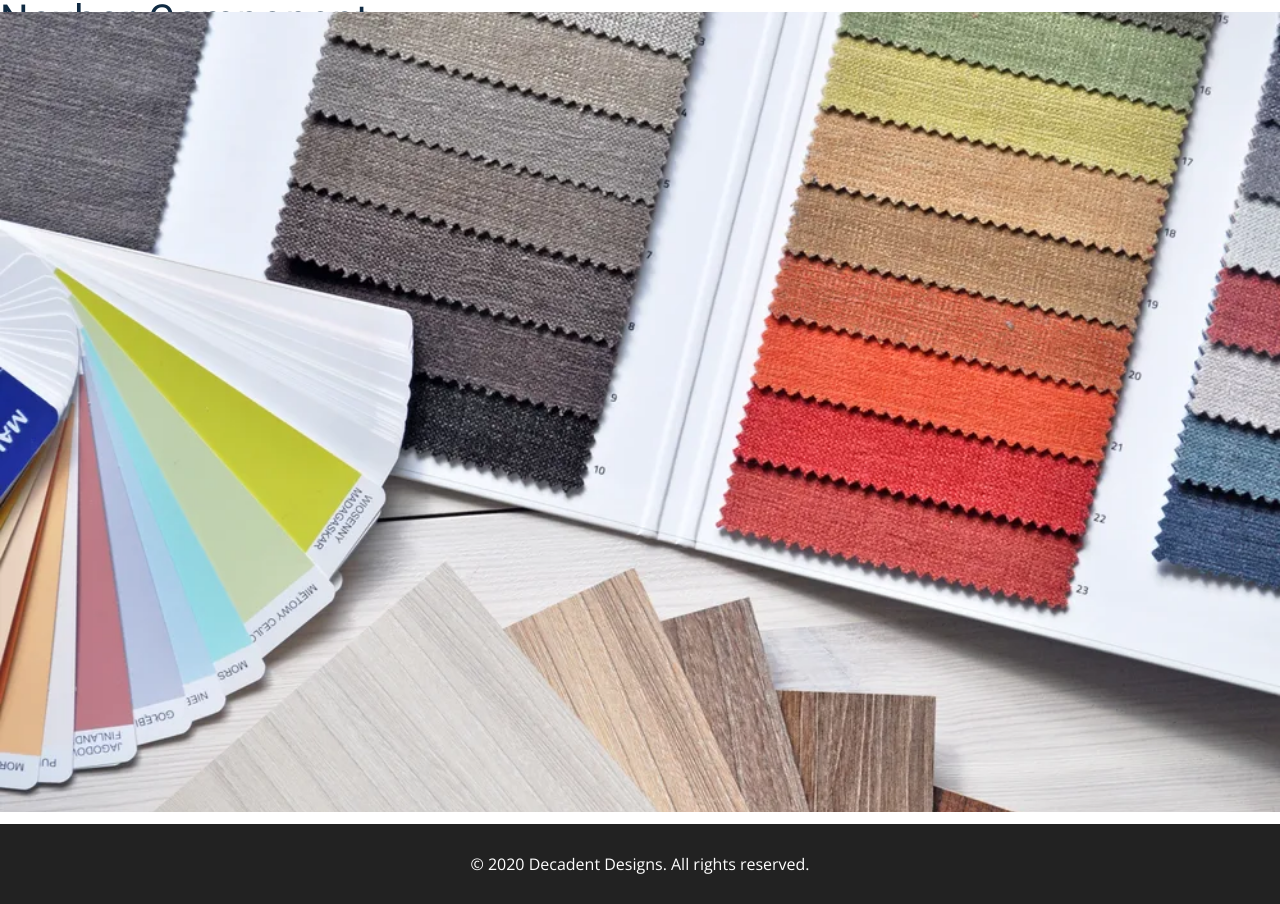
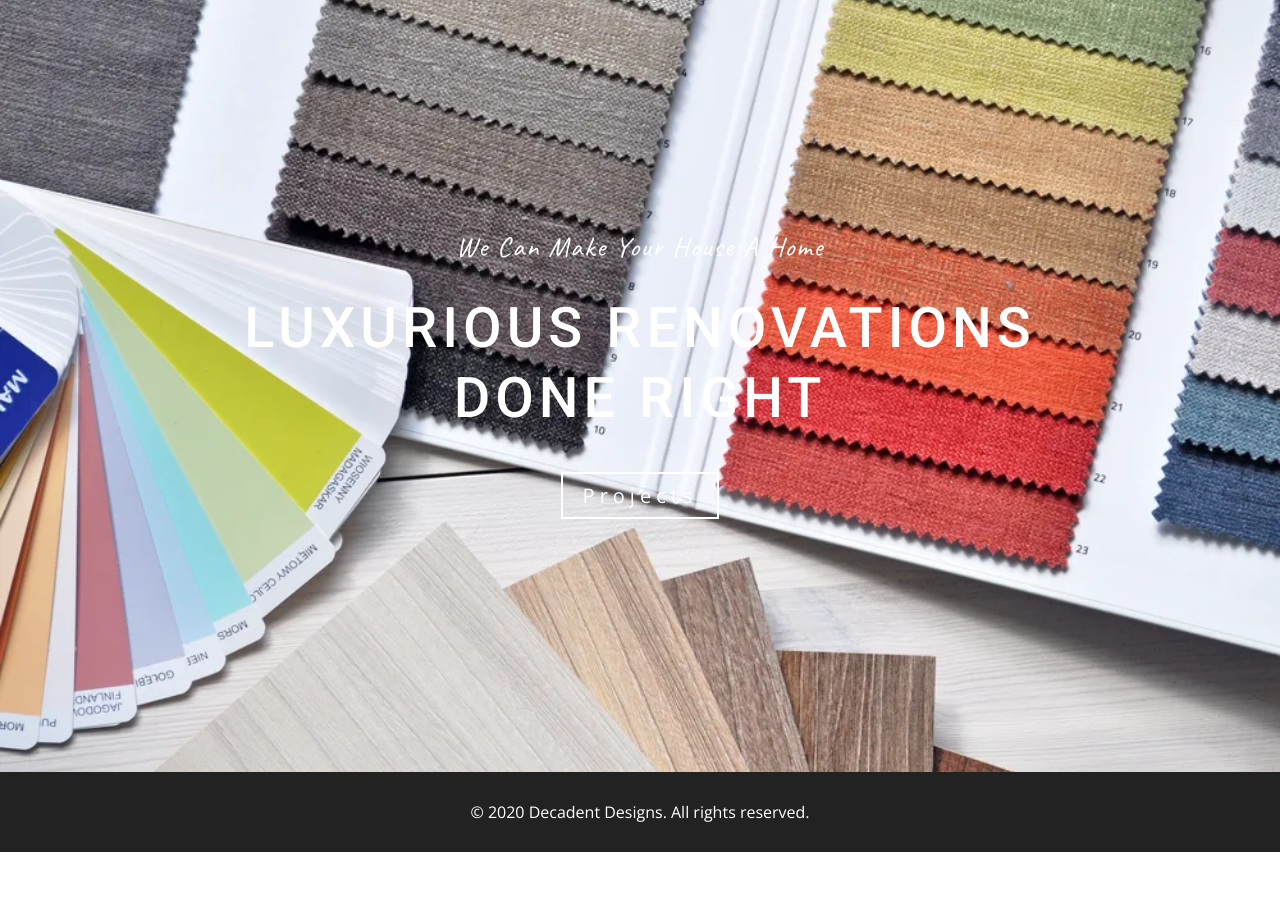
Before and after one commit to mayashley/luxHomeRenovations, a Gatsby site: page / in a window 1280 px wide. After the commit the page ends 852 px from the top, so only its background shows below. Built offline with nearby package versions, Linux system fonts and the light colour scheme; Gatsby itself is replaced by a stand-in of ours.

Commit message:
added bcg temp bcg image, business slogan and link to the projects theyve done

```diff
--- a/src/components/Background.js
+++ b/src/components/Background.js
@@ -19,10 +19,12 @@ const query = graphql`
 
 
 
-const Background = () => {
+const Background = ({children}) => {
   const {file:{childImageSharp:{fluid}}} = useStaticQuery(query)
   return <Wrapper>
-    <BackgroundImage Tag="div" fluid={fluid} className='bcg'/>
+    <BackgroundImage Tag="div" fluid={fluid} className='bcg'>
+      {children}
+    </BackgroundImage>
   </Wrapper>
 }
 
@@ -37,7 +39,7 @@ const fadeIn = keyframes`
 
 const Wrapper = styled.section`
   .bcg {
-    /* MUST have a height or it wont show up right! */
+    /* MUST have a height or it wont show up! */
     min-height: 100vh;
     margin-top: -5rem;
     display: grid;
--- a/src/components/Hero.js
+++ b/src/components/Hero.js
@@ -4,10 +4,17 @@ import styled from "styled-components"
 import { Link } from "gatsby"
 import { FiChevronRight, FiChevronLeft } from "react-icons/fi"
 const Hero = () => {
-  return <h2>hero component
-    <Background />
-  </h2>
-
+  return (
+    <Wrapper>
+      <Background>
+        <article>
+          <h3>We can make your house a home</h3>
+          <h1>luxurious renovations done right</h1>
+          <Link to="/projects">Projects</Link>
+        </article>
+      </Background>
+    </Wrapper>
+  )
 }
 
 const Wrapper = styled.section`
```
